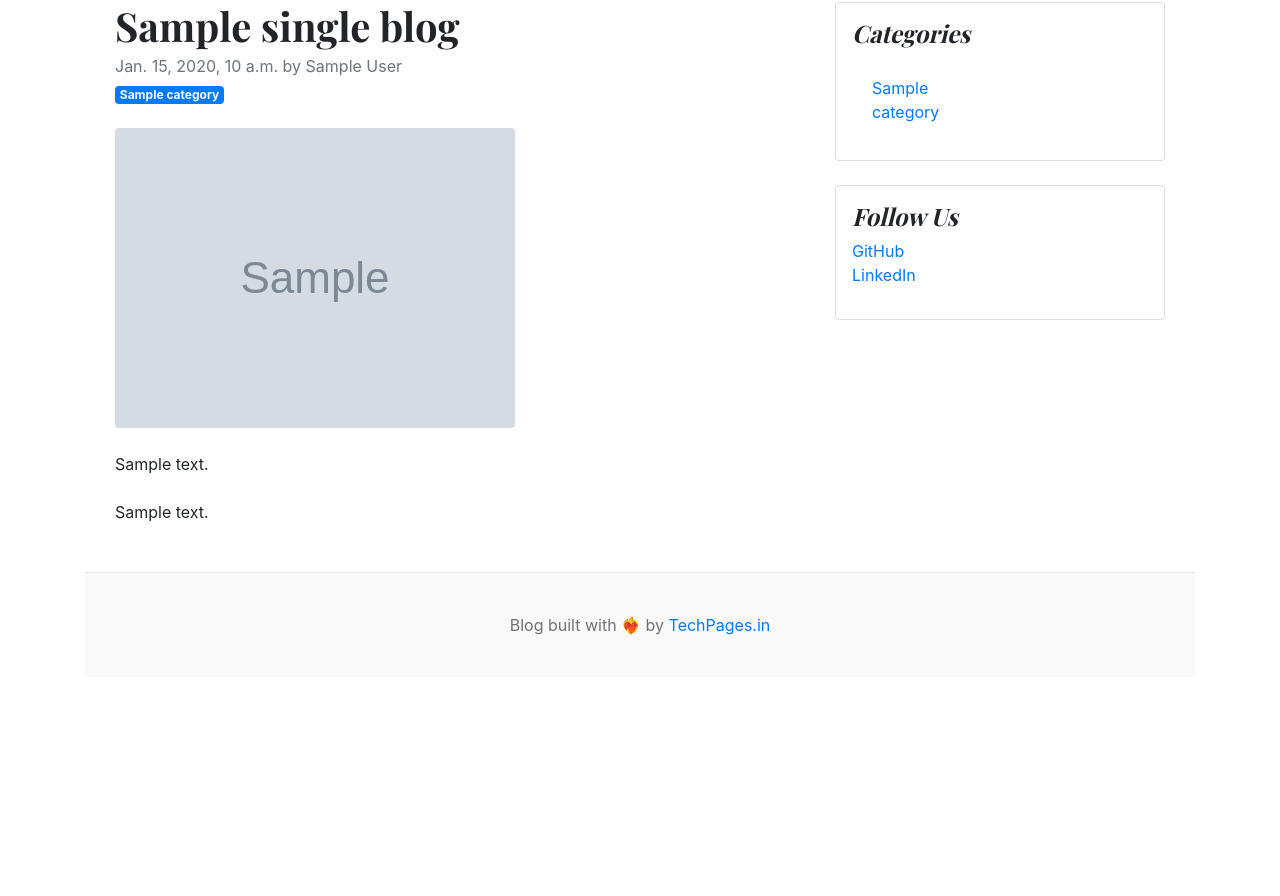
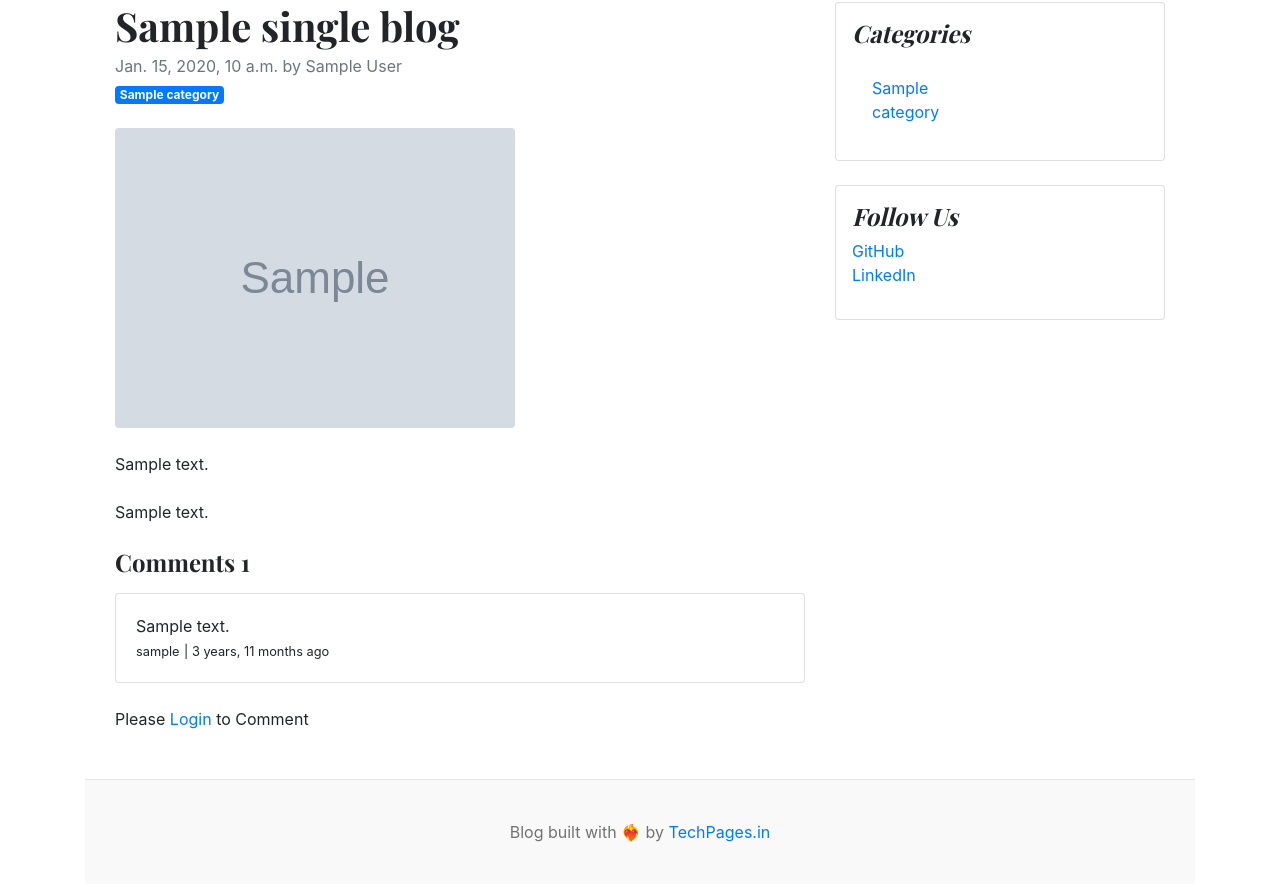
Before and after one commit to javvadigithub/blog_main, a Django app: template templates/blogs.html in a window 1280 px wide. Shown: the part 205-1101 px from the top of the page. Before the commit the page ends 840 px from the top, so only its background shows below. Run offline with Django 4.2, Linux system fonts and the light colour scheme; tables that the repository leaves empty hold one stand-in row (values such as "Sample post"); the template is opened without the code that fills it: values that come from a table or form of the project are taken from there, most other values are stand-ins (such as "Sample title", 1, 10 or a date in 2020); grey boxes marked "Sample" are stand-in pictures; data that the repository does not hold is empty.

Commit message:
Comment Feature

```diff
--- a/blogs/admin.py
+++ b/blogs/admin.py
@@ -1,5 +1,5 @@
 from django.contrib import admin
-from .models import Category, Blog
+from .models import Category, Blog, Comment
 
 
 class BlogAdmin(admin.ModelAdmin):
@@ -11,3 +11,4 @@
 # Register your models here.
 admin.site.register(Category)
 admin.site.register(Blog, BlogAdmin)
+admin.site.register(Comment)
--- a/blogs/models.py
+++ b/blogs/models.py
@@ -37,3 +37,13 @@
 
     def __str__(self):
         return self.title
+
+class Comment(models.Model):
+    user = models.ForeignKey(User, on_delete=models.CASCADE)
+    blog = models.ForeignKey(Blog, on_delete=models.CASCADE)
+    comment = models.TextField(max_length=250)
+    created_at = models.DateTimeField(auto_now_add=True)
+    updated_at = models.DateTimeField(auto_now=True)
+
+    def __str__(self):
+        return self.comment
--- a/templates/blogs.html
+++ b/templates/blogs.html
@@ -22,6 +22,37 @@
                 <section class="mb-5">
                     <p class="fs-5 mb-4">{{ single_blog.short_description }}</p>
                     <p class="fs-5 mb-4">{{ single_blog.blog_body }}</p>
+                    <!--Comments-->
+                    <h4>Comments {{ comment_count }}</h4>
+                    {% if comments %}
+                        {% for comment in comments %}
+                        <div class="card mt-3">
+                            <div class="card-body">
+                                <p class="card-text mb-0">{{ comment }}</p>
+                                <span>
+                                    <small>{{ comment.user }}</small>
+                                    <small> | {{ comment.created_at | timesince}} ago</small>
+                                </span>
+                            </div>
+
+                        </div>
+                        {% endfor %}
+                    {% else %}
+                    {% endif %}
+                    <br>
+                    <div class="form-group">
+                        {% if user.is_authenticated %}
+                        <form action="" method="POST">
+                            {% csrf_token %}
+                            <div class="form-group">
+                                <textarea name="comment" class="form-control" placeholder="Add a Comment"></textarea>
+                                <input type="submit" value="Post Your Comment" class="btn btn-primary mt-2">
+                            </div>
+                        </form>
+                        {% else %}
+                        <p>Please <span><a href="{% url 'login' %}">Login</a> </span> to Comment </p>
+                        {% endif %}
+                    </div>
                     </section>
             </article>
         </div>
```
Also changed, not shown: blogs/views.py (+18 -2 lines), blogs/migrations/0006_comment.py (added).
